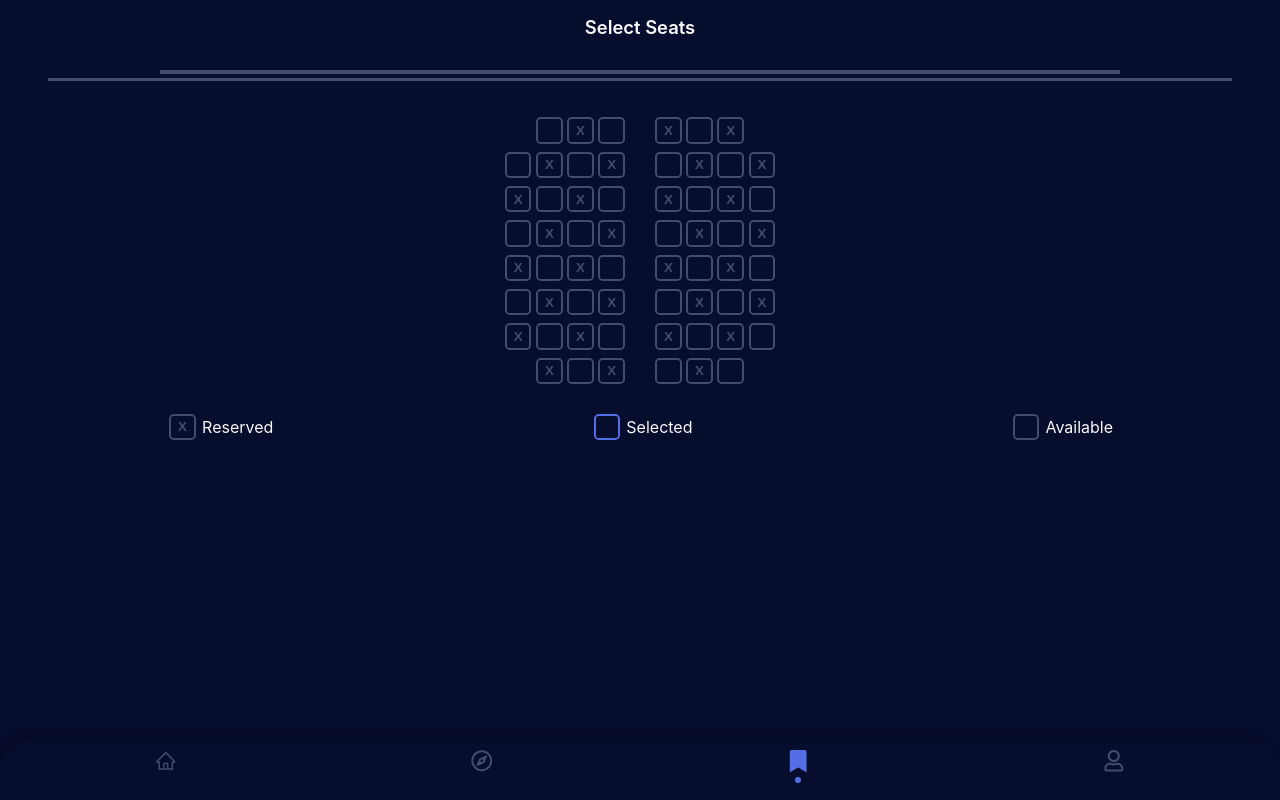
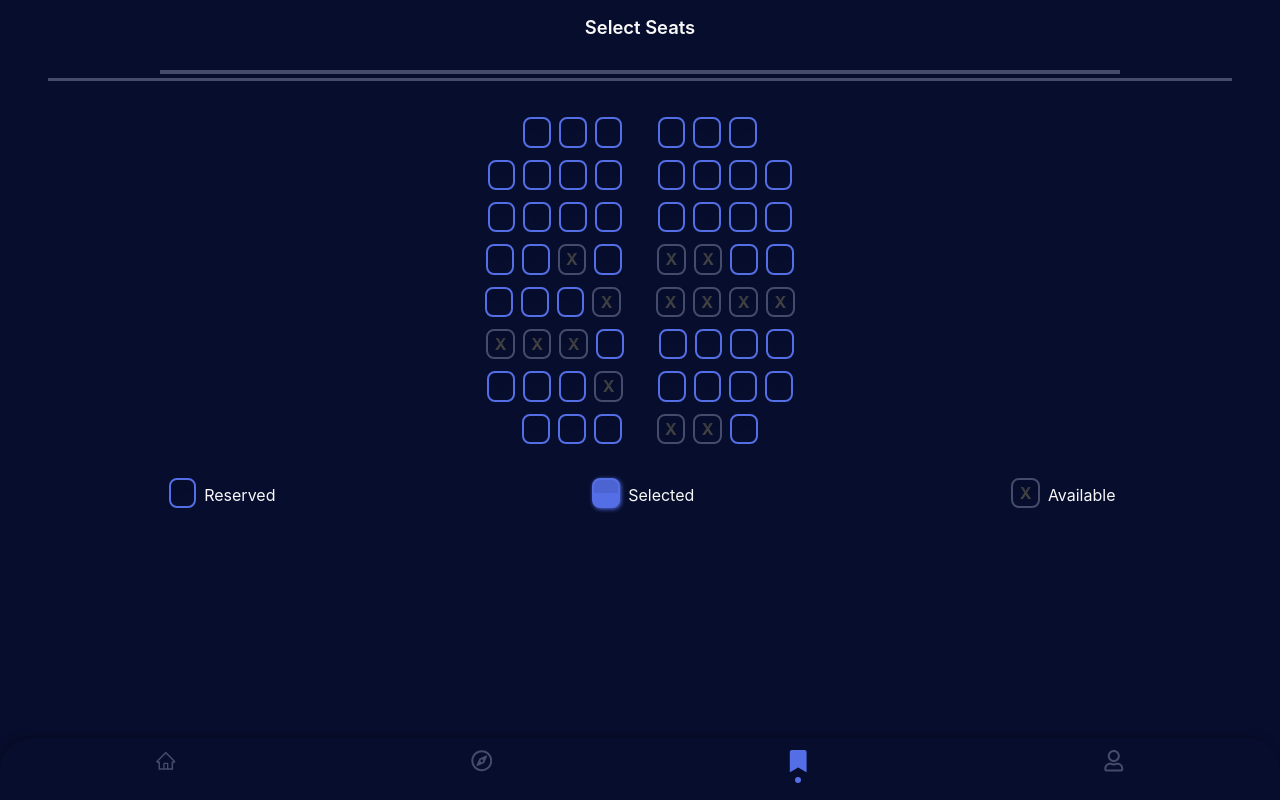
Before and after one commit to VargasJavier/my-movies-in-react, a React (Vite) app: page / in a window 1280 px wide. Both pictures are taken after a click on the button 798 px from the left and 768 px from the top of the page. Built offline with nearby package versions, Linux system fonts and the light colour scheme; no server answers.

Commit message:
Ya permite seleccionar asiento

```diff
--- a/src/App.css
+++ b/src/App.css
@@ -1,13 +1,15 @@
 :root {
-  --primary-color: #070d2d;
-  --secondary-color: #161a37;
-  --terciary-color: #546ee5;
-  --text-color: #f8f8f8;
-  --star-color: #ffa235;
-  --star-incomplete: #3e4265;
-  --seats-color: #454b6b;
-  --available-color: #fe5430;
+  --primary-color: rgb(7, 13, 45);
+  --primary-color-trans: rgba(7, 13, 45, 0.1);
+  --secondary-color: rgb(22, 26, 55);
+  --terciary-color: rgb(84, 110, 229);
+  --text-color: rgb(248, 248, 248);
+  --star-color: rgb(255, 162, 53);
+  --star-incomplete: rgb(62, 66, 101);
+  --seats-color: rgb(69, 75, 107);
+  --available-color: rgb(254, 84, 48);
   --secondary-rgb: rgba(22, 26, 55, 0.5);
+  --ocuped-color: rgb(66, 66, 66);
 }
 
 html,
@@ -395,3 +397,75 @@ button:disabled {
 .seats__name {
   margin-left: 0.25rem;
 }
+
+/* NEW SEATS */
+
+.container__select {
+  margin: 0.1rem 0.25rem;
+}
+
+.content__select {
+  cursor: pointer;
+}
+
+.select {
+  display: none;
+}
+
+.select:checked ~ .select__span {
+  background: var(--terciary-color);
+  color: var(--terciary-color);
+  box-shadow: 1px 1px 4px var(--terciary-color);
+}
+
+.select__span {
+  position: relative;
+  display: inline-block;
+  background: var(--primary-color);
+  border: solid 0.125rem var(--terciary-color);
+  padding: 0.2rem 0.4rem;
+  color: var(--primary-color);
+  text-shadow: 0 1px 4 rgba(0, 0, 0, 0.5);
+  border-radius: 0.5rem;
+  transition: 0.5s;
+  user-select: none;
+  overflow: hidden;
+}
+
+.select__span::before {
+  content: "";
+  position: absolute;
+  top: 0;
+  left: 0;
+  width: 100%;
+  height: 50%;
+  background: var(--primary-color-trans);
+}
+
+.hallway {
+  width: 0.1rem;
+  background-color: var(--primary-color);
+  color: var(--primary-color);
+  border: solid 0.125rem var(--primary-color);
+  margin: 0;
+  padding: 0;
+  cursor: default;
+}
+
+.hallway::before {
+  background: var(--primary-color);
+}
+
+/* .reserved {
+  background-color: var(--ocuped-color);
+  border: solid 0.1rem var(--seats-color);
+  color: var(--secondary-color);
+  cursor: no-drop;
+} */
+
+.reserved {
+  background-color: var(--primary-color);
+  border: solid 0.125rem var(--seats-color);
+  color: var(--ocuped-color);
+  cursor: no-drop;
+}
--- a/src/Components/Cinema.jsx
+++ b/src/Components/Cinema.jsx
@@ -1,5 +1,5 @@
-import Seat from "./Seat";
 import SeatListContainer from "./SeatListContainer";
+import SeatSelect from "./SeatSelect";
 
 const Cinema = () => {
   return (
@@ -9,15 +9,15 @@ const Cinema = () => {
       <SeatListContainer />
       <section className='containerFlex container__seats--info'>
         <article className='seats__flex'>
-          <Seat />
+          <SeatSelect />
           <span className='seats__name'>Reserved</span>
         </article>
         <article className='seats__flex'>
-          <Seat status='3' />
+          <SeatSelect status='3' />
           <span className='seats__name'>Selected</span>
         </article>
         <article className='seats__flex'>
-          <Seat status='1' />
+          <SeatSelect status='1' />
           <span className='seats__name'>Available</span>
         </article>
       </section>
--- a/src/Components/Seat.jsx
+++ /dev/null
@@ -1,7 +0,0 @@
-const Seat = ({ status = 0 }) => {
-  if (status == 3) return <button className='seat selected'></button>;
-  else if (status == 1) return <button className='seat reserved'></button>;
-  else if (status == 2) return <button className='seat hallway'></button>;
-  else return <button className='seat reserved'>X</button>;
-};
-export default Seat;
--- a/src/Components/SeatList.jsx
+++ b/src/Components/SeatList.jsx
@@ -1,11 +1,11 @@
-import Seat from "./Seat";
+import SeatSelect from "./SeatSelect";
 
 const SeatList = ({ room }) => {
   // room = [0,1,0,0,0, 1,0,1];
   return (
     <section className='containerFlex container__seat'>
       {room.map((r, i) => {
-        return <Seat key={i} status={r} />;
+        return <SeatSelect key={i} status={r} />;
       })}
     </section>
   );
--- /dev/null
+++ b/src/Components/SeatSelect.jsx
@@ -0,0 +1,39 @@
+const SeatSelect = ({ status = 0 }) => {
+  if (status == 3)
+    return (
+      <div className='container__select'>
+        <label className='content__select'>
+          <input type='checkbox' className='select' defaultChecked={true} />
+          <span className='select__span'>X</span>
+        </label>
+      </div>
+    );
+  else if (status == 1)
+    return (
+      <div className='container__select'>
+        <label className='content__select'>
+          <input type='checkbox' className='select' disabled />
+          <span className='select__span reserved'>X</span>
+        </label>
+      </div>
+    );
+  else if (status == 2)
+    return (
+      <div className='container__select'>
+        <label className='content__select'>
+          <input type='checkbox' className='select' disabled />
+          <span className='select__span hallway'>X</span>
+        </label>
+      </div>
+    );
+  else
+    return (
+      <div className='container__select'>
+        <label className='content__select'>
+          <input type='checkbox' className='select' />
+          <span className='select__span'>X</span>
+        </label>
+      </div>
+    );
+};
+export default SeatSelect;
--- a/src/Data/roomData.jsx
+++ b/src/Data/roomData.jsx
@@ -1,44 +1,44 @@
 const roomsData = {
   results: [
     {
-      row: 1,
+      row: "A",
       capacity: 6,
-      ocuped: [0, 2, 4],
+      ocuped: [],
     },
     {
-      row: 2,
+      row: "B",
       capacity: 8,
-      ocuped: [0, 2, 4, 6],
+      ocuped: [],
     },
     {
-      row: 3,
+      row: "C",
       capacity: 8,
-      ocuped: [1, 3, 5, 7],
+      ocuped: [],
     },
     {
-      row: 4,
+      row: "D",
       capacity: 8,
-      ocuped: [0, 2, 4, 6],
+      ocuped: [2, 4, 5],
     },
     {
-      row: 5,
+      row: "E",
       capacity: 8,
-      ocuped: [1, 3, 5, 7],
+      ocuped: [3, 4, 5, 6, 7],
     },
     {
-      row: 6,
+      row: "F",
       capacity: 8,
-      ocuped: [0, 2, 4, 6],
+      ocuped: [0, 1, 2],
     },
     {
-      row: 7,
+      row: "G",
       capacity: 8,
-      ocuped: [1, 3, 5, 7],
+      ocuped: [3],
     },
     {
-      row: 8,
+      row: "H",
       capacity: 6,
-      ocuped: [1, 3, 5],
+      ocuped: [3, 4],
     },
   ],
 };
```
